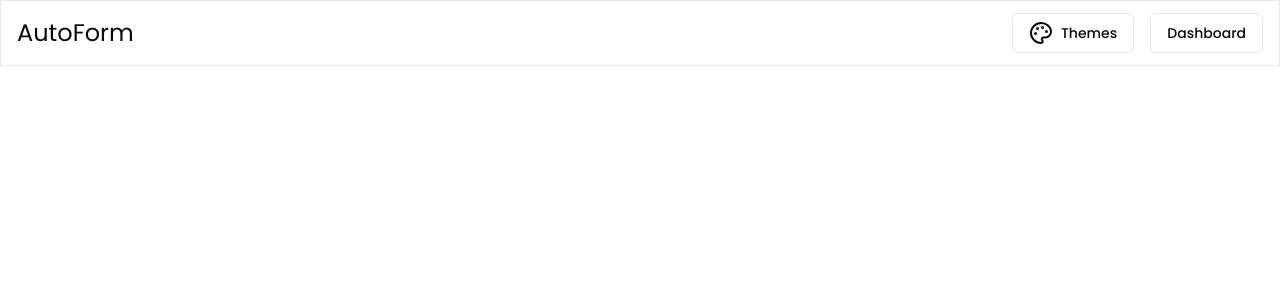
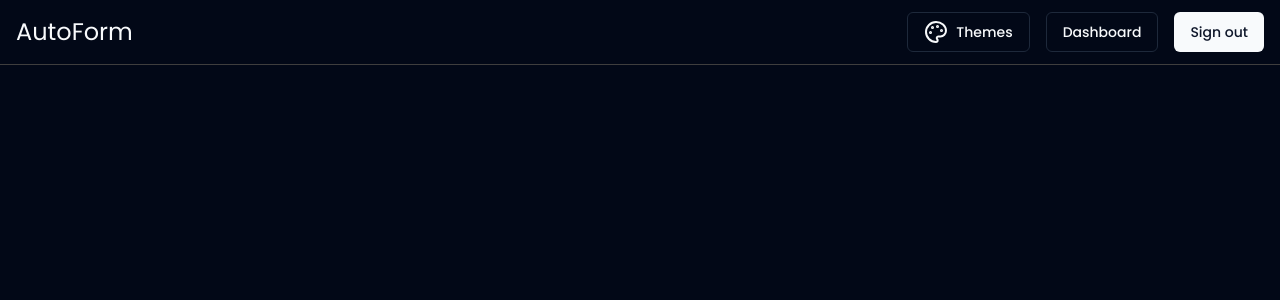
Before and after one commit to SinghAstra/AnalyticsX, a Next.js app: page / in a window 1280 px wide. Shown: the top 300 px of the page. Built offline with nearby package versions, Linux system fonts and the light colour scheme; no server answers.

Commit message:
Theme Customisation

```diff
--- /dev/null
+++ b/src/app/actions/theme.ts
@@ -0,0 +1,137 @@
+export const slateTheme = {
+  background: "222.2 84% 4.9%",
+  foreground: "210 40% 98%",
+  card: "222.2 84% 4.9%",
+  "card-foreground": "210 40% 98%",
+  popover: "222.2 84% 4.9%",
+  "popover-foreground": "210 40% 98%",
+  primary: "210 40% 98%",
+  "primary-foreground": "222.2 47.4% 11.2%",
+  secondary: "217.2 32.6% 17.5%",
+  "secondary-foreground": "210 40% 98%",
+  muted: "217.2 32.6% 17.5%",
+  "muted-foreground": "215 20.2% 65.1%",
+  accent: "217.2 32.6% 17.5%",
+  "accent-foreground": "210 40% 98%",
+  destructive: "0 62.8% 30.6%",
+  "destructive-foreground": "210 40% 98%",
+  border: "217.2 32.6% 17.5%",
+  input: "217.2 32.6% 17.5%",
+  ring: "212.7 26.8% 83.9",
+  radius: "0.5rem",
+};
+
+export const violetTheme = {
+  background: "224 71.4% 4.1%",
+  foreground: "210 20% 98%",
+  card: "224 71.4% 4.1%",
+  "card-foreground": "210 20% 98%",
+  popover: "224 71.4% 4.1%",
+  "popover-foreground": "210 20% 98%",
+  primary: "263.4 70% 50.4%",
+  "primary-foreground": "210 20% 98%",
+  secondary: "215 27.9% 16.9%",
+  "secondary-foreground": "210 20% 98%",
+  muted: "215 27.9% 16.9%",
+  "muted-foreground": "217.9 10.6% 64.9%",
+  accent: "215 27.9% 16.9%",
+  "accent-foreground": "210 20% 98%",
+  destructive: "0 62.8% 30.6%",
+  "destructive-foreground": "210 20% 98%",
+  border: "215 27.9% 16.9%",
+  input: "215 27.9% 16.9%",
+  ring: "263.4 70% 50.4%",
+  radius: "0.5rem",
+};
+
+export const redTheme = {
+  background: "0 0% 3.9%",
+  foreground: "0 0% 98%",
+  card: "0 0% 3.9%",
+  "card-foreground": "0 0% 98%",
+  popover: "0 0% 3.9%",
+  "popover-foreground": "0 0% 98%",
+  primary: "0 72.2% 50.6%",
+  "primary-foreground": "0 85.7% 97.3%",
+  secondary: "0 0% 14.9%",
+  "secondary-foreground": "0 0% 98%",
+  muted: "0 0% 14.9%",
+  "muted-foreground": "0 0% 63.9%",
+  accent: "0 0% 14.9%",
+  "accent-foreground": "0 0% 98%",
+  destructive: "0 62.8% 30.6%",
+  "destructive-foreground": "0 0% 98%",
+  border: "0 0% 14.9%",
+  input: "0 0% 14.9%",
+  ring: "0 72.2% 50.6%",
+  radius: "0.5rem",
+};
+
+export const blueTheme = {
+  background: "222.2 84% 4.9%",
+  foreground: "210 40% 98%",
+  card: "222.2 84% 4.9%",
+  "card-foreground": "210 40% 98%",
+  popover: "222.2 84% 4.9%",
+  "popover-foreground": "210 40% 98%",
+  primary: "217.2 91.2% 59.8%",
+  "primary-foreground": "222.2 47.4% 11.2%",
+  secondary: "217.2 32.6% 17.5%",
+  "secondary-foreground": "210 40% 98%",
+  muted: "217.2 32.6% 17.5%",
+  "muted-foreground": "215 20.2% 65.1%",
+  accent: "217.2 32.6% 17.5%",
+  "accent-foreground": "210 40% 98%",
+  destructive: "0 62.8% 30.6%",
+  "destructive-foreground": "210 40% 98%",
+  border: "217.2 32.6% 17.5%",
+  input: "217.2 32.6% 17.5%",
+  ring: "224.3 76.3% 48%",
+  radius: "0.5rem",
+};
+
+export const orangeTheme = {
+  background: "20 14.3% 4.1%",
+  foreground: "60 9.1% 97.8%",
+  card: "20 14.3% 4.1%",
+  "card-foreground": "60 9.1% 97.8%",
+  popover: "20 14.3% 4.1%",
+  "popover-foreground": "60 9.1% 97.8%",
+  primary: "20.5 90.2% 48.2%",
+  "primary-foreground": "60 9.1% 97.8%",
+  secondary: "12 6.5% 15.1%",
+  "secondary-foreground": "60 9.1% 97.8%",
+  muted: "12 6.5% 15.1%",
+  "muted-foreground": "24 5.4% 63.9%",
+  accent: "12 6.5% 15.1%",
+  "accent-foreground": "60 9.1% 97.8%",
+  destructive: "0 72.2% 50.6%",
+  "destructive-foreground": "60 9.1% 97.8%",
+  border: "12 6.5% 15.1%",
+  input: "12 6.5% 15.1%",
+  ring: "20.5 90.2% 48.2%",
+  radius: "0.5rem",
+};
+
+export const neutralTheme = {
+  background: "0 0% 3.9%",
+  foreground: "0 0% 98%",
+  card: "0 0% 3.9%",
+  "card-foreground": "0 0% 98%",
+  popover: "0 0% 3.9%",
+  "popover-foreground": "0 0% 98%",
+  primary: "0 0% 98%",
+  "primary-foreground": "0 0% 9%",
+  secondary: "0 0% 14.9%",
+  "secondary-foreground": "0 0% 98%",
+  muted: "0 0% 14.9%",
+  "muted-foreground": "0 0% 63.9%",
+  accent: "0 0% 14.9%",
+  "accent-foreground": "0 0% 98%",
+  destructive: "0 62.8% 30.6%",
+  "destructive-foreground": "0 0% 98%",
+  border: "0 0% 14.9%",
+  input: "0 0% 14.9%",
+  ring: "0 0% 83.1%",
+  radius: "0.5rem",
+};
--- a/src/components/ui/ThemeChange.tsx
+++ b/src/components/ui/ThemeChange.tsx
@@ -1,21 +1,59 @@
+import {
+  blueTheme,
+  neutralTheme,
+  orangeTheme,
+  redTheme,
+  slateTheme,
+  violetTheme,
+} from "@/app/actions/theme";
 import {
   Menubar,
   MenubarContent,
-  MenubarItem,
   MenubarMenu,
   MenubarRadioGroup,
   MenubarRadioItem,
-  MenubarSeparator,
-  MenubarShortcut,
   MenubarTrigger,
 } from "@/components/ui/menubar";
 import { Palette } from "lucide-react";
-import React from "react";
+import React, { useEffect, useState } from "react";
 
 const ThemeChange = () => {
+  const storedThemeString = localStorage?.getItem("AutoForm-Theme");
+  const initialTheme = storedThemeString
+    ? JSON.parse(storedThemeString)
+    : slateTheme;
+
+  const [theme, setTheme] = useState(initialTheme);
+
+  useEffect(() => {
+    Object.entries(theme).forEach(([key, value]) => {
+      if (typeof value === "string") {
+        document.documentElement.style.setProperty(`--${key}`, value as string);
+      }
+    });
+  }, [theme]);
+
   const handleChange = (e) => {
-    console.log("e is ", e);
-    // TODO: Implement theme switching logic
+    const selectedTheme = e.target.textContent;
+    if (selectedTheme === "Slate") {
+      setTheme(slateTheme);
+      localStorage.setItem("AutoForm-Theme", JSON.stringify(slateTheme));
+    } else if (selectedTheme === "Violet") {
+      setTheme(violetTheme);
+      localStorage.setItem("AutoForm-Theme", JSON.stringify(violetTheme));
+    } else if (selectedTheme === "Red") {
+      setTheme(redTheme);
+      localStorage.setItem("AutoForm-Theme", JSON.stringify(redTheme));
+    } else if (selectedTheme == "Blue") {
+      setTheme(blueTheme);
+      localStorage.setItem("AutoForm-Theme", JSON.stringify(blueTheme));
+    } else if (selectedTheme == "Orange") {
+      setTheme(orangeTheme);
+      localStorage.setItem("AutoForm-Theme", JSON.stringify(orangeTheme));
+    } else if (selectedTheme == "Neutral") {
+      setTheme(neutralTheme);
+      localStorage.setItem("AutoForm-Theme", JSON.stringify(neutralTheme));
+    }
   };
 
   return (
--- a/src/components/ui/header.tsx
+++ b/src/components/ui/header.tsx
@@ -1,4 +1,4 @@
-import { LayoutDashboard } from "lucide-react";
+import { LayoutDashboard, LogOut } from "lucide-react";
 import { useSession } from "next-auth/react";
 import Image from "next/image";
 import Link from "next/link";
@@ -9,7 +9,7 @@ import ThemeChange from "./ThemeChange";
 const Header = () => {
   const session = useSession();
   return (
-    <nav className="border-gray-200 px-4 py-3 border bottom-1">
+    <nav className=" border-b-[.25px] border-[#3f3e3e] px-4 py-3">
       <div className="flex flex-wrap justify-between items-center mx-auto max-w-screen-xl">
         <Link href="/">
           <h1 className="md:text-2xl lg:text-2xl">AutoForm</h1>
@@ -34,6 +34,10 @@ const Header = () => {
                 />
               )} */}
               {/* <SignOut /> */}
+              <Button type="submit">
+                <LogOut className="md:hidden" />
+                <span className="hidden md:block">Sign out</span>
+              </Button>
             </div>
           ) : (
             <div className="flex">
```
